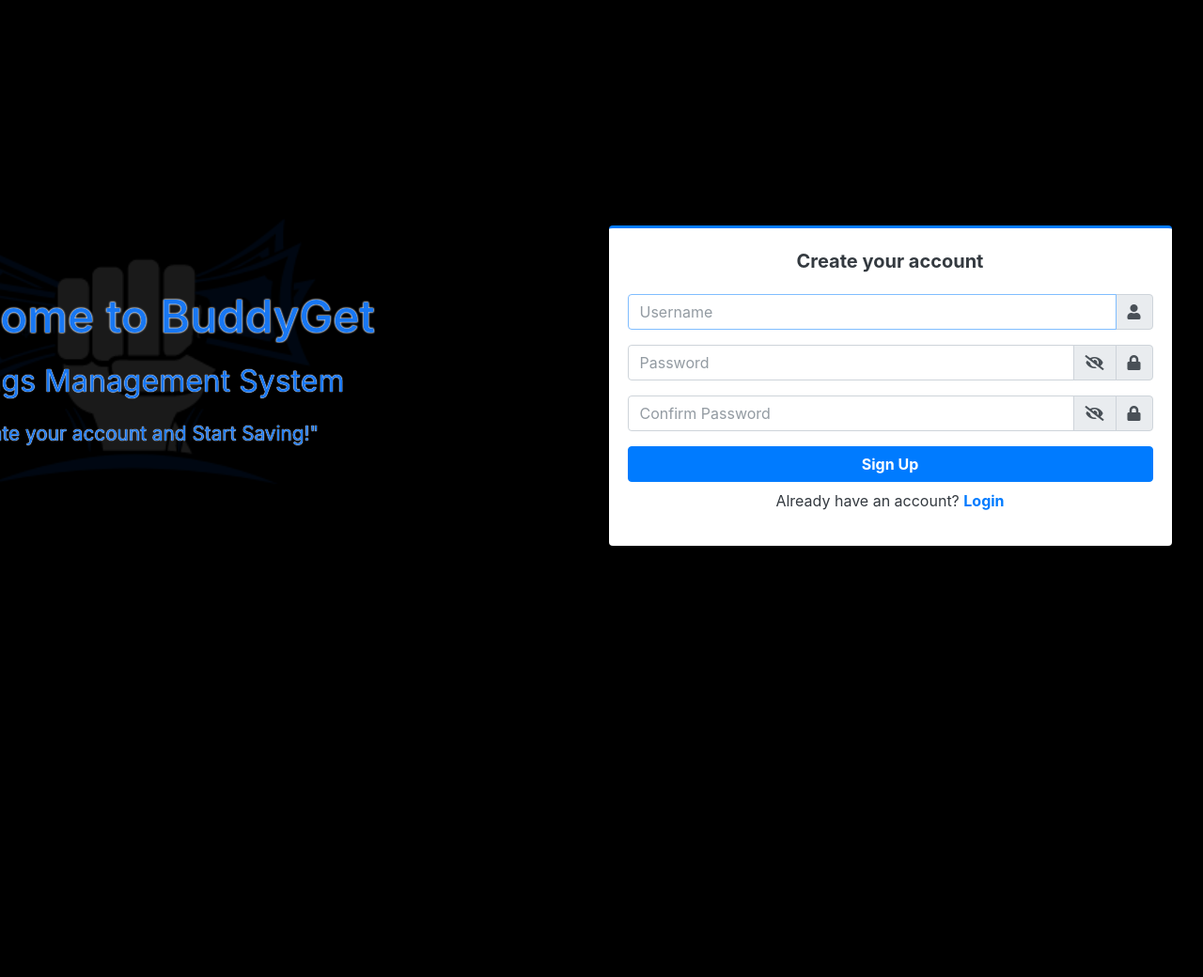
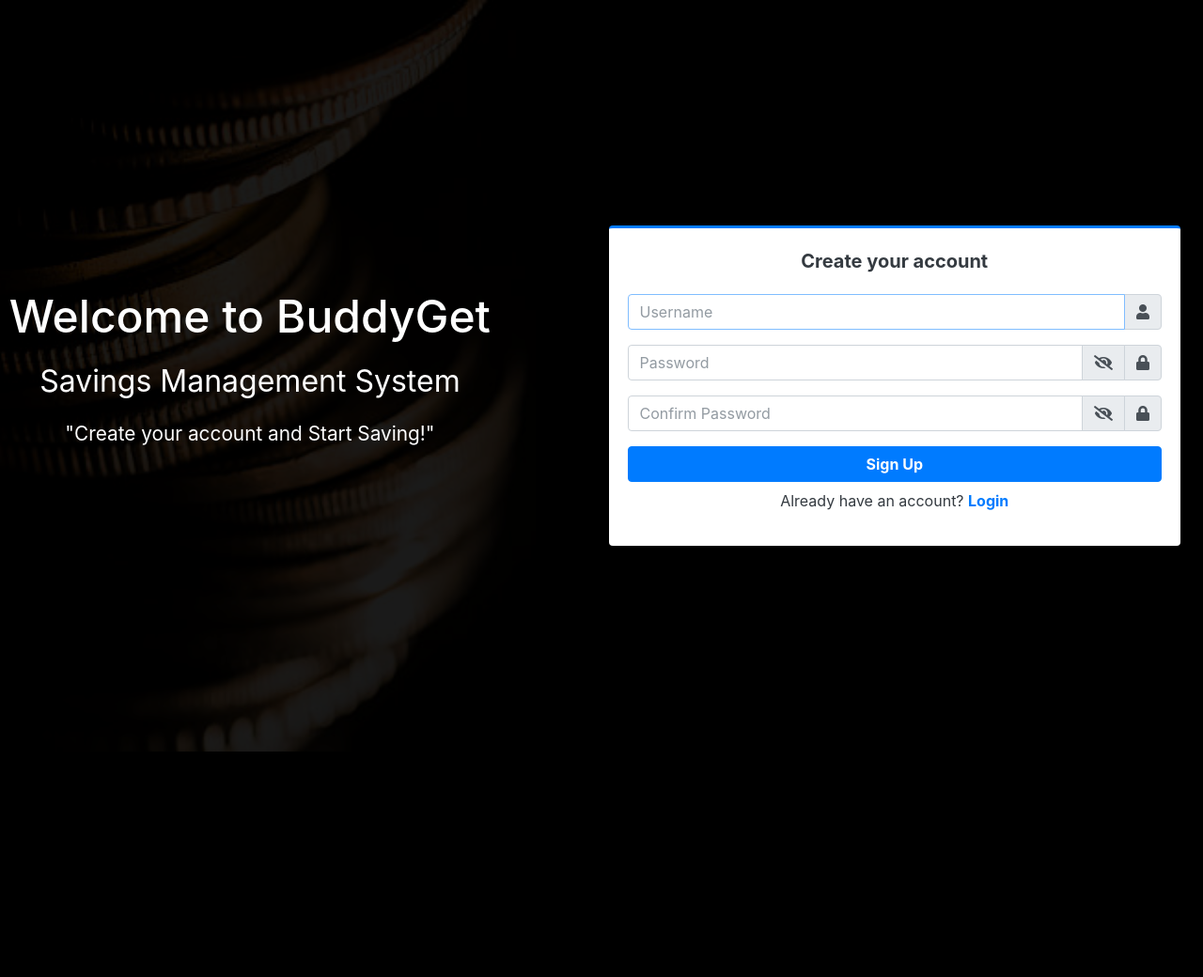
Before and after one commit to Aryhan-Nrtea/HAHA, a PHP site: page /BuddyGet/admin/register.php in a window 1280 px wide. Shown: the whole page at 94% size. Run offline with PHP 8.4, Linux system fonts and the light colour scheme; data comes from the database, SQL or seed files in the repository; some libraries are stand-ins or nearby versions.

Commit message:
Submission

```diff
--- a/admin/register.php
+++ b/admin/register.php
@@ -91,13 +91,13 @@
             <div class="login-box _form w-100 mx-4">
                 <div class="row" style="height: 100vh;">
                     <!-- Image column -->
-                    <div class="col-md-6 d-none d-md-block" style="position: relative; overflow: hidden; height: 100vh; margin-left: -15.5%;">
-                        <img src="../assets/images/Budget.png" class="img-fluid" alt="Register Image" style="width: 100%; height: 100%; object-fit: cover; opacity: 0.1;">
-                        <div style="position: absolute; top: 50%; left: 50%; transform: translate(-50%, -50%); text-align: center; color: #1877F2;">
+                    <div class="col-md-6 d-none d-md-block" style="position: relative; overflow: hidden; height: 100vh; margin-left: -5%;">
+                        <img src="../assets/images/logImg.jpg" class="img-fluid" alt="Register Image" style="width: 100%; height: 100%; object-fit: cover; opacity: 0.1;">
+                        <div style="position: absolute; top: 50%; left: 50%; transform: translate(-50%, -50%); text-align: center; color: #FFFFFF;">
                             <div class="animated-text">
-                            <h2 style="font-size: 3rem; margin-bottom: 1rem; color:#1877F2; text-shadow: 0 0 2px white, 0 0 2px white;">Welcome to BuddyGet</h2>
-                                <p style="font-size: 2rem; color:#1877F2; text-shadow: 0 0 1px white, 0 0 1px white;">Savings Management System</p>
-                                <p style="font-size: 1.3rem; color:#1877F2; text-shadow: 0 0 1px white, 0 0 1px white;">"Create your account and Start Saving!"</p>
+                            <h2 style="font-size: 3rem; margin-bottom: 1rem;">Welcome to BuddyGet</h2>
+                                <p style="font-size: 2rem;">Savings Management System</p>
+                                <p style="font-size: 1.3rem;">"Create your account and Start Saving!"</p>
                             </div>
                         </div>
                     </div>
```
Also changed, not shown: admin/login.php (+6 -6 lines).
